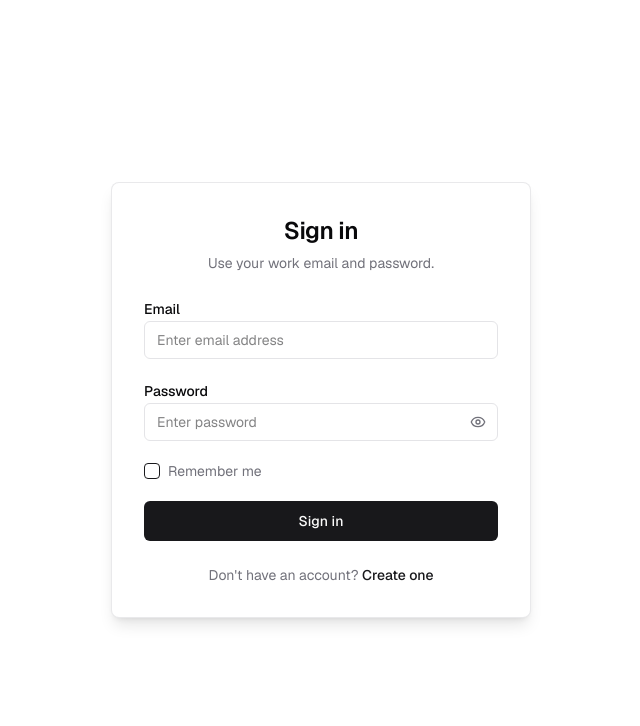
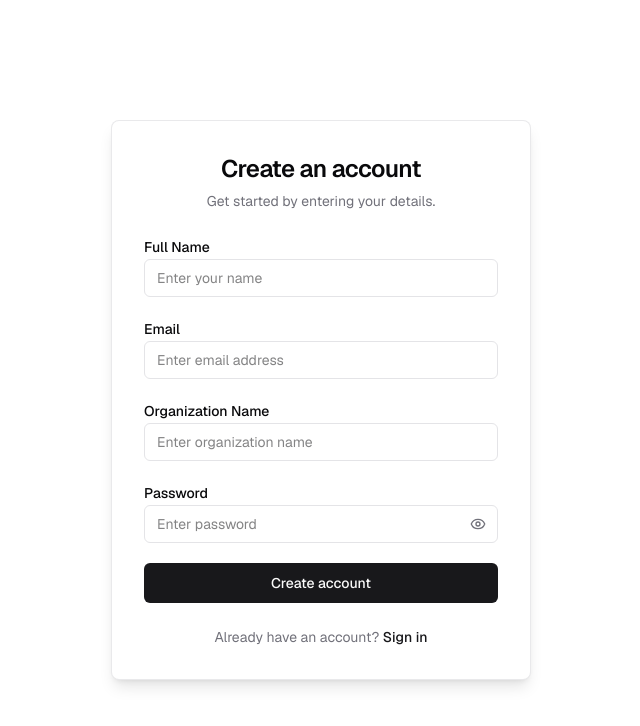
Before and after one commit to tayyabsoftak/multi-tenant-crm, a Next.js app: page /register in a window 1280 px wide. Shown: the top 726 px of the page, without its empty margins (319-959 px from the left). Built offline with nearby package versions, Linux system fonts and the light colour scheme.

Commit message:
feat: implement user registration form component with validation and API integration

```diff
--- a/src/components/auth/RegisterForm.tsx
+++ b/src/components/auth/RegisterForm.tsx
@@ -4,92 +4,56 @@ import { zodResolver } from "@hookform/resolvers/zod";
 import { Eye, EyeOff, Loader2 } from "lucide-react";
 import Link from "next/link";
 import { useRouter } from "next/navigation";
-import { signIn } from "next-auth/react";
-import { useEffect, useState } from "react";
+import { useState } from "react";
 import { useForm } from "react-hook-form";
 import { toast } from "sonner";
-import { z } from "zod";
 
 import { Button } from "@/components/ui/button";
 import { Card } from "@/components/ui/card";
-import { Checkbox } from "@/components/ui/checkbox";
 import { Input } from "@/components/ui/input";
 import { Label } from "@/components/ui/label";
 import { cn } from "@/lib/utils";
-
-const REMEMBER_EMAIL_KEY = "crm_auth_remember_email";
-
-const loginFormSchema = z.object({
-  email: z.string().min(1, "Email is required").email("Enter a valid email"),
-  password: z
-    .string()
-    .min(1, "Password is required")
-    .min(8, "At least 8 characters"),
-  remember: z.boolean(),
-});
-
-type LoginFormValues = z.infer<typeof loginFormSchema>;
+import { registerBodySchema, type RegisterBody } from "@/lib/validations/AuthSchema";
 
 export function RegisterForm(): React.JSX.Element {
   const [showPassword, setShowPassword] = useState(false);
-
   const router = useRouter();
 
-  const form = useForm<LoginFormValues>({
-    resolver: zodResolver(loginFormSchema),
+  const form = useForm<RegisterBody>({
+    resolver: zodResolver(registerBodySchema),
     defaultValues: {
+      name: "",
       email: "",
       password: "",
-      remember: false,
+      organizationName: "",
     },
   });
 
-  const { setValue } = form;
-
-  useEffect(() => {
-    try {
-      const stored = localStorage.getItem(REMEMBER_EMAIL_KEY);
-
-      if (stored) {
-        setValue("email", stored);
-        setValue("remember", true);
-      }
-    } catch {
-      // Ignore localStorage errors
-    }
-  }, [setValue]);
-
   const onSubmit = form.handleSubmit(async (values) => {
     try {
-      if (values.remember) {
-        localStorage.setItem(
-          REMEMBER_EMAIL_KEY,
-          values.email.trim()
-        );
-      } else {
-        localStorage.removeItem(REMEMBER_EMAIL_KEY);
-      }
-    } catch {
-      // Ignore localStorage errors
-    }
-
-    const result = await signIn("credentials", {
-      email: values.email.trim(),
-      password: values.password,
-      callbackUrl: "/dashboard",
-      redirect: false,
-    });
-
-    if (result?.error) {
-      toast.error("Invalid email or password", {
-        description: "Check your credentials and try again.",
+      const response = await fetch("/api/auth/register", {
+        method: "POST",
+        headers: {
+          "Content-Type": "application/json",
+        },
+        body: JSON.stringify(values),
       });
 
-      return;
-    }
+      const data = await response.json().catch(() => ({}));
 
-    if (result?.url) {
-      router.push(result.url);
+      if (!response.ok) {
+        throw new Error(data.error || "Failed to register account.");
+      }
+
+      toast.success("Account created successfully!", {
+        description: "Please sign in to continue.",
+      });
+
+      router.push("/login");
+    } catch (error: any) {
+      toast.error("Registration failed", {
+        description: error.message || "Something went wrong. Please try again.",
+      });
     }
   });
 
@@ -98,11 +62,11 @@ export function RegisterForm(): React.JSX.Element {
       <Card className="w-full max-w-[420px] border-border/80 bg-card p-6 text-card-foreground shadow-lg sm:p-8">
         <div className="mb-6 space-y-1.5 text-center">
           <h1 className="text-2xl font-semibold tracking-tight">
-            Sign in
+            Create an account
           </h1>
 
           <p className="text-sm text-muted-foreground">
-            Use your work email and password.
+            Get started by entering your details.
           </p>
         </div>
 
@@ -111,14 +75,39 @@ export function RegisterForm(): React.JSX.Element {
           onSubmit={onSubmit}
           noValidate
         >
+          {/* Name Field */}
+          <div className="space-y-2">
+            <Label htmlFor="register-name">
+              Full Name
+            </Label>
+
+            <Input
+              id="register-name"
+              type="text"
+              autoComplete="name"
+              placeholder="Enter your name"
+              className={cn(
+                form.formState.errors.name &&
+                "border-destructive focus-visible:ring-destructive"
+              )}
+              {...form.register("name")}
+            />
+
+            {form.formState.errors.name ? (
+              <p className="text-xs text-destructive">
+                {form.formState.errors.name.message}
+              </p>
+            ) : null}
+          </div>
+
           {/* Email Field */}
           <div className="space-y-2">
-            <Label htmlFor="login-email">
+            <Label htmlFor="register-email">
               Email
             </Label>
 
             <Input
-              id="login-email"
+              id="register-email"
               type="email"
               autoComplete="email"
               placeholder="Enter email address"
@@ -136,17 +125,41 @@ export function RegisterForm(): React.JSX.Element {
             ) : null}
           </div>
 
+          {/* Organization Name Field */}
+          <div className="space-y-2">
+            <Label htmlFor="register-org">
+              Organization Name
+            </Label>
+
+            <Input
+              id="register-org"
+              type="text"
+              placeholder="Enter organization name"
+              className={cn(
+                form.formState.errors.organizationName &&
+                "border-destructive focus-visible:ring-destructive"
+              )}
+              {...form.register("organizationName")}
+            />
+
+            {form.formState.errors.organizationName ? (
+              <p className="text-xs text-destructive">
+                {form.formState.errors.organizationName.message}
+              </p>
+            ) : null}
+          </div>
+
           {/* Password Field */}
           <div className="space-y-2">
-            <Label htmlFor="login-password">
+            <Label htmlFor="register-password">
               Password
             </Label>
 
             <div className="relative">
               <Input
-                id="login-password"
+                id="register-password"
                 type={showPassword ? "text" : "password"}
-                autoComplete="current-password"
+                autoComplete="new-password"
                 placeholder="Enter password"
                 className={cn(
                   "pr-10",
@@ -185,27 +198,6 @@ export function RegisterForm(): React.JSX.Element {
             ) : null}
           </div>
 
-          {/* Remember Me */}
-          <div className="flex items-center gap-2">
-            <Checkbox
-              id="login-remember"
-              checked={form.watch("remember")}
-              onCheckedChange={(checked) =>
-                form.setValue(
-                  "remember",
-                  checked === true
-                )
-              }
-            />
-
-            <Label
-              htmlFor="login-remember"
-              className="cursor-pointer text-sm font-normal text-muted-foreground"
-            >
-              Remember me
-            </Label>
-          </div>
-
           {/* Submit Button */}
           <Button
             type="submit"
@@ -215,22 +207,22 @@ export function RegisterForm(): React.JSX.Element {
             {form.formState.isSubmitting ? (
               <>
                 <Loader2 className="size-4 animate-spin" />
-                Signing in…
+                Creating account…
               </>
             ) : (
-              "Sign in"
+              "Create account"
             )}
           </Button>
         </form>
 
-        {/* Register Link */}
+        {/* Login Link */}
         <p className="mt-6 text-center text-sm text-muted-foreground">
-          Don&apos;t have an account?{" "}
+          Already have an account?{" "}
           <Link
-            href="/register"
+            href="/login"
             className="font-medium text-primary underline-offset-4 hover:underline"
           >
-            Create one
+            Sign in
           </Link>
         </p>
       </Card>
```
